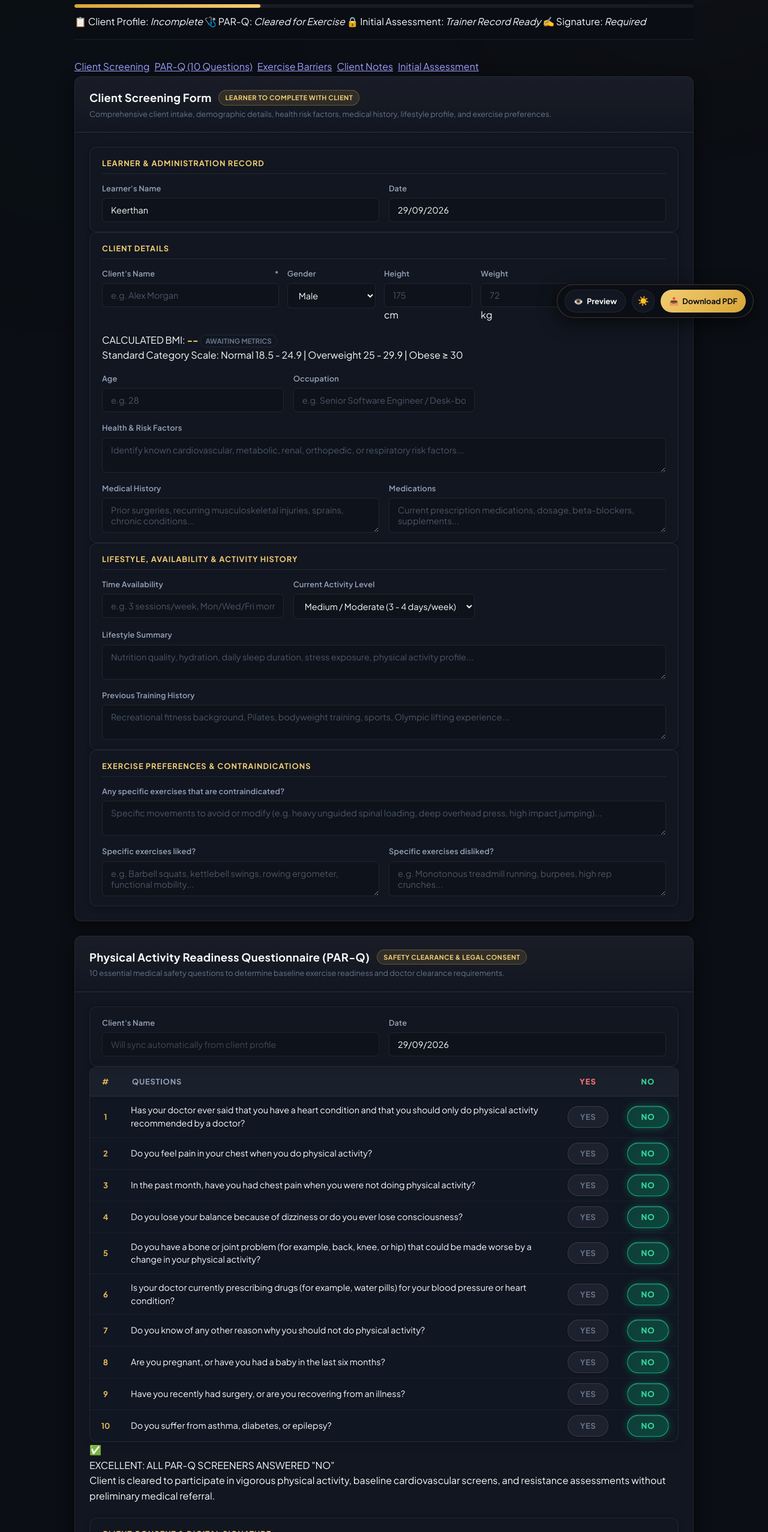
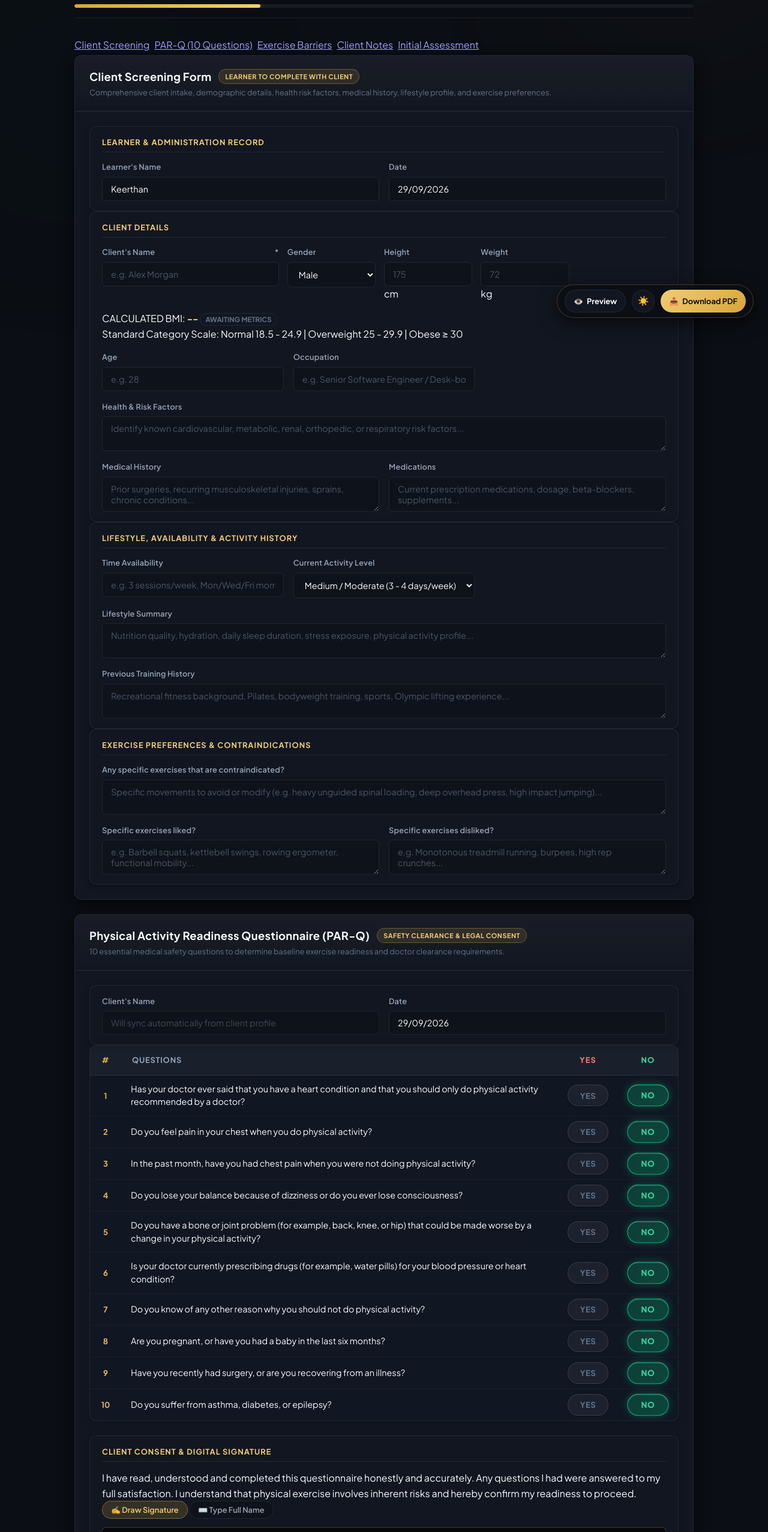
Before and after one commit to Dhanush-734/keerthanstrengthlabreport, a plain HTML site: page index.html in a window 1280 px wide. Shown: the part 246-2800 px from the top of the page at 60% size. Drawn offline with Linux system fonts and the light colour scheme.

Commit message:
fix: remove PAR-Q banner and status badges strip per user request

```diff
--- a/app.js
+++ b/app.js
@@ -36,18 +36,9 @@ document.addEventListener('DOMContentLoaded', () => {
   const bmiBadge = document.getElementById('bmiBadge');
   const clientNotesInput = document.getElementById('client_notes');
 
-  // Status Badges & Progress
+  // Progress Bar
   const progressFill = document.getElementById('progressFill');
   const progressPercent = document.getElementById('progressPercent');
-  const statusItemClient = document.getElementById('statusItemClient');
-  const statusItemParq = document.getElementById('statusItemParq');
-  const statusItemSig = document.getElementById('statusItemSig');
-
-  // PAR-Q Banner Elements
-  const parqStatusBanner = document.getElementById('parqStatusBanner');
-  const parqIcon = document.getElementById('parqIcon');
-  const parqTitle = document.getElementById('parqTitle');
-  const parqSubtitle = document.getElementById('parqSubtitle');
 
   // Initial Assessment Section (Read-Only)
   const secAssessment = document.getElementById('sec-assessment');
@@ -220,48 +211,10 @@ document.addEventListener('DOMContentLoaded', () => {
   if (weightInput) weightInput.addEventListener('input', calculateBMI);
 
   // ----------------------------------------------------
-  // 5. PAR-Q QUESTION CHECKER & STATUS BANNER
+  // 5. PAR-Q QUESTION CHECKER
   // ----------------------------------------------------
   function checkPARQStatus() {
-    let hasYes = false;
-    let answeredCount = 0;
-
-    for (let i = 1; i <= 10; i++) {
-      const radios = document.getElementsByName(`parq_q${i}`);
-      for (const r of radios) {
-        if (r.checked) {
-          answeredCount++;
-          if (r.value === 'yes') hasYes = true;
-        }
-      }
-    }
-
-    if (!parqStatusBanner || !parqIcon || !parqTitle || !parqSubtitle) return;
-
-    if (hasYes) {
-      parqStatusBanner.className = 'parq-alert-box alert-warning';
-      parqIcon.textContent = '⚠️';
-      parqTitle.textContent = 'PHYSICIAN CLEARANCE RECOMMENDED BEFORE EXERCISE';
-      parqSubtitle.textContent = 'You answered "YES" to one or more PAR-Q health questions. Please consult your physician or qualified medical doctor prior to engaging in vigorous physical activity.';
-      if (statusItemParq) {
-        statusItemParq.className = 'status-pill status-warn';
-        statusItemParq.innerHTML = '⚠️ PAR-Q: <em>Doctor Clearance Advised</em>';
-      }
-    } else if (answeredCount === 10) {
-      parqStatusBanner.className = 'parq-alert-box alert-clear';
-      parqIcon.textContent = '✅';
-      parqTitle.textContent = 'EXCELLENT: ALL PAR-Q SCREENERS ANSWERED "NO"';
-      parqSubtitle.textContent = 'Client is cleared to participate in vigorous physical activity, baseline cardiovascular screens, and resistance assessments without preliminary medical referral.';
-      if (statusItemParq) {
-        statusItemParq.className = 'status-pill status-ready';
-        statusItemParq.innerHTML = '🩺 PAR-Q: <em>Cleared for Exercise</em>';
-      }
-    } else {
-      parqStatusBanner.className = 'parq-alert-box alert-clear';
-      parqIcon.textContent = 'ℹ️';
-      parqTitle.textContent = 'PAR-Q QUESTIONNAIRE IN PROGRESS';
-      parqSubtitle.textContent = `Completed ${answeredCount} of 10 health screening questions.`;
-    }
+    // Status banner & badge strip removed per user request
   }
 
   const parqRadios = document.querySelectorAll('.parq-radio');
@@ -403,27 +356,6 @@ document.addEventListener('DOMContentLoaded', () => {
 
     if (progressFill) progressFill.style.width = `${totalScore}%`;
     if (progressPercent) progressPercent.textContent = `${totalScore}%`;
-
-    // Status Badges
-    if (statusItemClient) {
-      if (nameVal) {
-        statusItemClient.className = 'status-pill status-ready';
-        statusItemClient.innerHTML = `📋 Client: <em>${nameVal}</em>`;
-      } else {
-        statusItemClient.className = 'status-pill status-pending';
-        statusItemClient.innerHTML = '📋 Client Profile: <em>Incomplete</em>';
-      }
-    }
-
-    if (statusItemSig) {
-      if (hasSig) {
-        statusItemSig.className = 'status-pill status-ready';
-        statusItemSig.innerHTML = '✍️ Signature: <em>Confirmed</em>';
-      } else {
-        statusItemSig.className = 'status-pill status-mand';
-        statusItemSig.innerHTML = '✍️ Signature: <em>Required</em>';
-      }
-    }
   }
 
   // ----------------------------------------------------
--- a/index.html
+++ b/index.html
@@ -137,7 +137,7 @@
       </div>
     </header>
 
-    <!-- Progress Tracker & Live Badges -->
+    <!-- Progress Tracker -->
     <section class="progress-section">
       <div class="progress-container">
         <div class="progress-meta">
@@ -146,22 +146,6 @@
         </div>
         <div class="progress-track">
           <div class="progress-fill" id="progressFill" style="width: 0%;"></div>
-        </div>
-        <div class="progress-badges">
-          <div class="badge-group">
-            <span class="status-pill status-pending" id="statusItemClient">
-              📋 Client Profile: <em>Incomplete</em>
-            </span>
-            <span class="status-pill status-pending" id="statusItemParq">
-              🩺 PAR-Q Clearance: <em>Pending</em>
-            </span>
-            <span class="status-pill status-ready" id="statusItemAssessment">
-              🔒 Initial Assessment: <em>Trainer Record Ready</em>
-            </span>
-            <span class="status-pill status-mand" id="statusItemSig">
-              ✍️ Signature: <em>Required</em>
-            </span>
-          </div>
         </div>
       </div>
     </section>
@@ -578,14 +562,7 @@
               </table>
             </div>
 
-            <!-- Real-time Physician Warning Banner -->
-            <div class="parq-alert-box alert-clear" id="parqStatusBanner">
-              <div class="alert-icon" id="parqIcon">✅</div>
-              <div class="alert-text-group">
-                <div class="alert-title" id="parqTitle">EXCELLENT: ALL PAR-Q SCREENERS ANSWERED "NO"</div>
-                <div class="alert-desc" id="parqSubtitle">Client is cleared to participate in vigorous physical activity, baseline cardiovascular screens, and resistance assessments without preliminary medical referral.</div>
-              </div>
-            </div>
+
 
             <!-- Signature Pad & Legal Consent -->
             <div class="panel-box mt-4">
```
